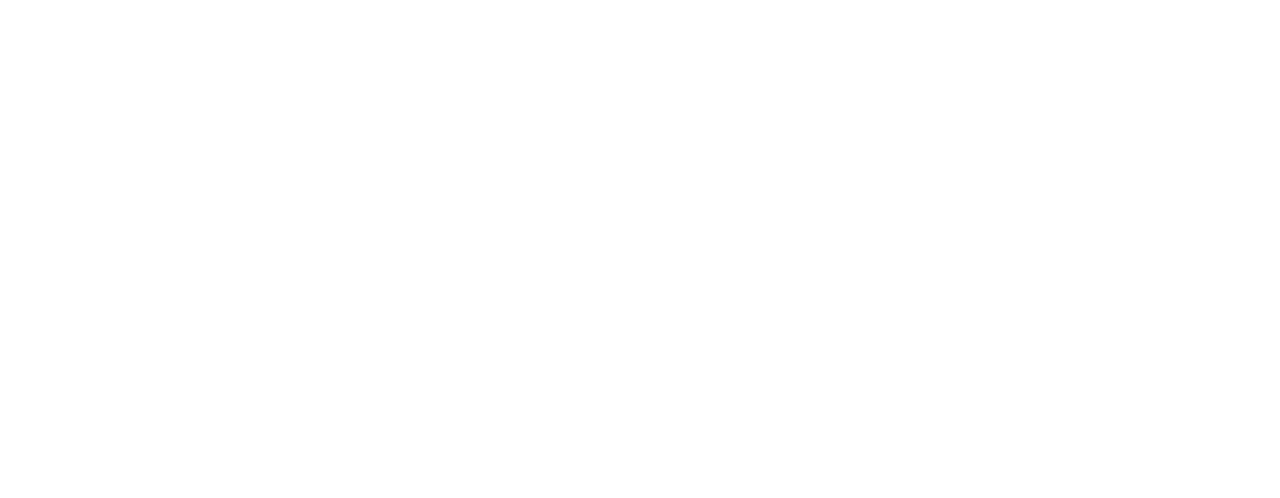
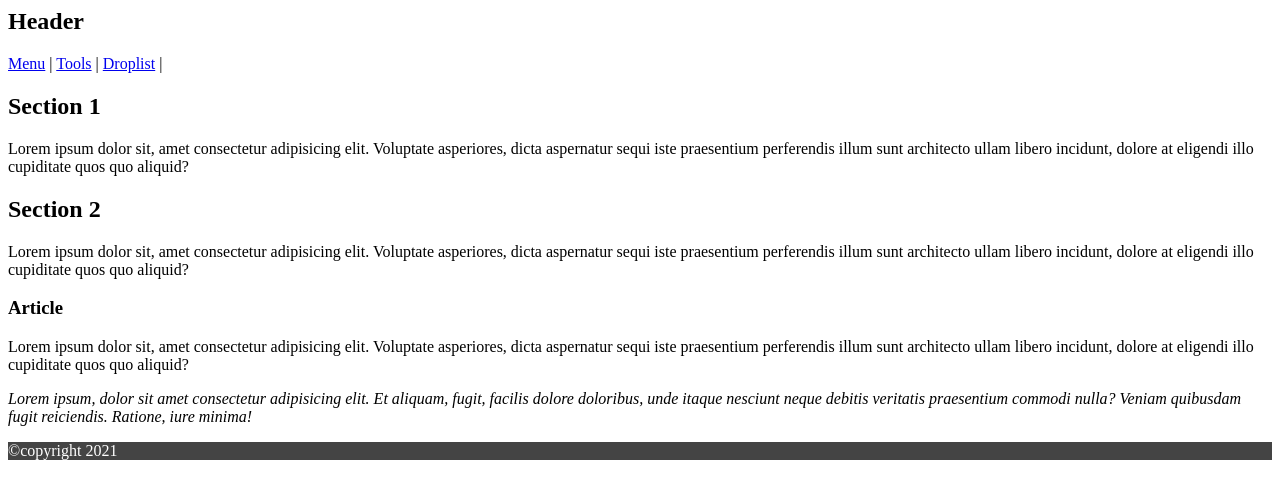
Before and after one commit to abdlqadr8/FITP, a plain HTML site: page FITP_20.html in a window 1280 px wide. Drawn offline with Linux system fonts and the light colour scheme.

Commit message:
updated "website structure"

```diff
--- a/FITP_20.html
+++ b/FITP_20.html
@@ -6,6 +6,45 @@
     <title>HTML Website Structure</title>
 </head>
 <body>
+    <header>
+        <h2>Header</h2>
+    </header>
 
+    <nav>
+        <a href="#">Menu</a> |
+        <a href="#">Tools</a> |
+        <a href="#">Droplist</a> |
+    </nav>
+
+    <section>
+        <h2>Section 1 </h2>
+        <p>Lorem ipsum dolor sit, amet consectetur adipisicing elit. Voluptate asperiores,
+            dicta aspernatur sequi iste praesentium perferendis illum sunt
+            architecto ullam libero incidunt, dolore at eligendi illo cupiditate quos quo aliquid?</p>
+    </section>
+
+    <section>
+        <h2>Section 2 </h2>
+        <p>Lorem ipsum dolor sit, amet consectetur adipisicing elit. Voluptate asperiores,
+            dicta aspernatur sequi iste praesentium perferendis illum sunt
+            architecto ullam libero incidunt, dolore at eligendi illo cupiditate quos quo aliquid?</p>
+    </section>
+
+    <article>
+        <h3>Article</h3>
+        <p>Lorem ipsum dolor sit, amet consectetur adipisicing elit. Voluptate asperiores,
+            dicta aspernatur sequi iste praesentium perferendis illum sunt
+            architecto ullam libero incidunt, dolore at eligendi illo cupiditate quos quo aliquid?</p>
+    </article>
+
+    <aside>
+        <em>Lorem ipsum, dolor sit amet consectetur adipisicing elit. Et aliquam, fugit, facilis dolore doloribus,
+            unde itaque nesciunt neque debitis veritatis praesentium commodi nulla?
+            Veniam quibusdam fugit reiciendis. Ratione, iure minima!</em>
+    </aside>
+
+    <footer style="background-color: #444444; color: white;">
+        <p>&copy;copyright 2021</p>
+    </footer>
 </body>
 </html>
```
